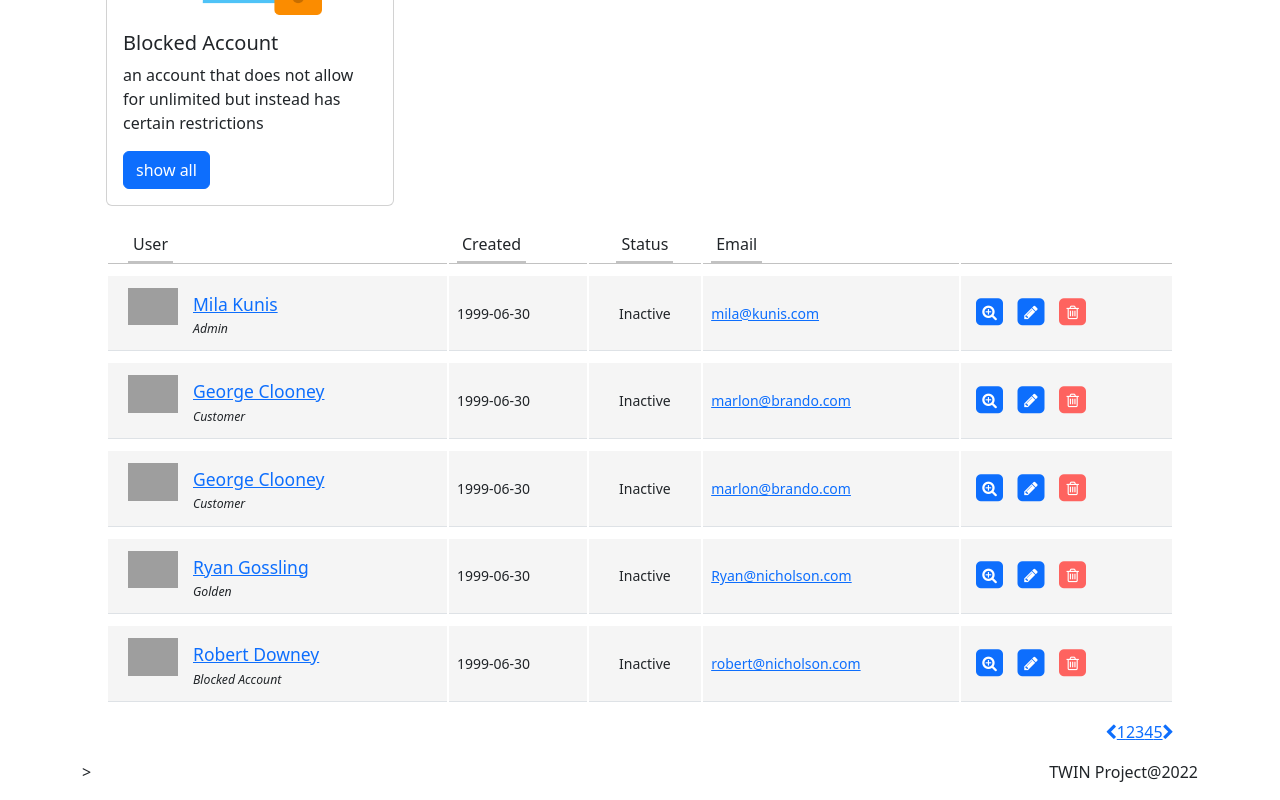
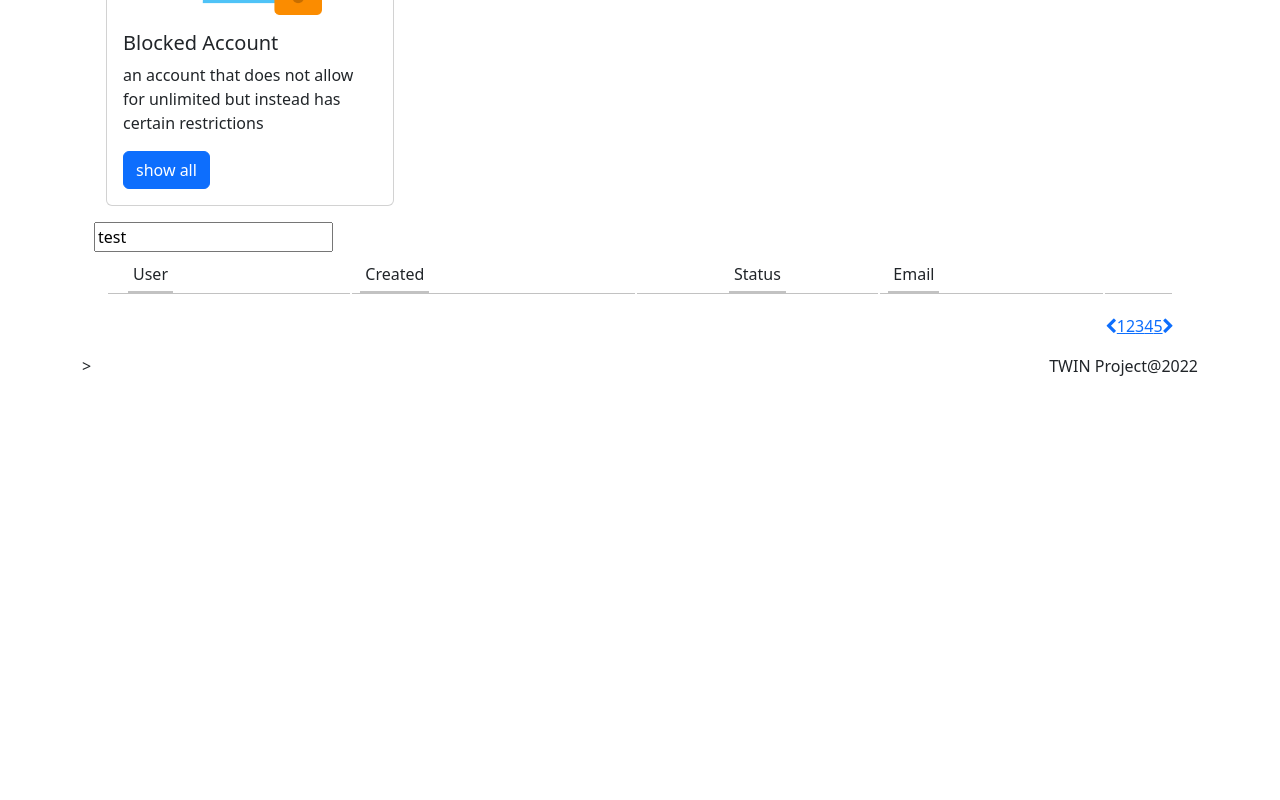
Before and after one commit to amenirommene/Angular-2223, an Angular app in the folder 4TWIN2/angularTwin2/: page / in a window 1280 px wide. Shown: the part 1157-1957 px from the top of the page. After the commit the page ends 1551 px from the top, so only its background shows below. Built offline with nearby package versions, Linux system fonts and the light colour scheme; grey boxes are pictures that could not be loaded.

Commit message:
databinding-workshop3

```diff
--- a/4TWIN2/angularTwin2/src/app/listuser/listuser.component.html
+++ b/4TWIN2/angularTwin2/src/app/listuser/listuser.component.html
@@ -30,6 +30,7 @@ Rechercher (ngModel) : <input [(ngModel)] = "categorie2"> {{categorie2}}
     </li>
 </ul>--->
 <link href="https://maxcdn.bootstrapcdn.com/font-awesome/4.3.0/css/font-awesome.min.css" rel="stylesheet">
+<input type="text" [(ngModel)]="categorie">
 <div class="container">
 <div class="row">
 	<div class="col-lg-12">
@@ -38,7 +39,8 @@ Rechercher (ngModel) : <input [(ngModel)] = "categorie2"> {{categorie2}}
 				<table class="table user-list">
 					<thead>
 						<tr>
-							<th><span>User</span></th>
+
+						<th><span>User</span></th>
 							<th><span>Created</span></th>
 							<th class="text-center"><span>Status</span></th>
 							<th><span>Email</span></th>
@@ -46,10 +48,11 @@ Rechercher (ngModel) : <input [(ngModel)] = "categorie2"> {{categorie2}}
 						</tr>
 					</thead>
 					<tbody>
-						<tr  *ngFor="let user of list; let i=index">
+						<div  *ngFor="let user of list; let i=index">
+						<tr   *ngIf="user.accountCategory == categorie">
 							<td>
 								<img src="{{user.picture}}" alt="">
-								<a href="#" class="user-link">{{user.firstName}} {{user.lastName}}</a>
+								<a href="#" class="user-link">{{i}}**{{user.firstName}} {{user.lastName}}</a>
 								<span class="user-subhead">{{user.accountCategory}}</span>
 							</td>
 							<td>
@@ -74,15 +77,17 @@ Rechercher (ngModel) : <input [(ngModel)] = "categorie2"> {{categorie2}}
 										<i class="fa fa-pencil fa-stack-1x fa-inverse" ></i>
 									</span>
 								</a>
-								<a class="table-link danger" (click)="delete(i)">
+								<button class="table-link danger" (click)="delete(i)"
+								 [style.display]="user.accountCategory == 'Admin' ? 'none' : 'block'">
 									<span class="fa-stack">
 										<i class="fa fa-square fa-stack-2x"></i>
 										<i class="fa fa-trash-o fa-stack-1x fa-inverse"></i>
 									</span>
-								</a>
+								</button>
+
 							</td>
 						</tr>
-
+						</div>
 					</tbody>
 				</table>
 			</div>
--- a/4TWIN2/angularTwin2/src/app/listuser/listuser.component.ts
+++ b/4TWIN2/angularTwin2/src/app/listuser/listuser.component.ts
@@ -8,6 +8,7 @@ import { User } from '../models/user';
 })
 export class ListuserComponent implements OnInit {
 
+  categorie : string="test";
   sourceImage : string = '../assets/images/admin.png';
   nb2 : number = 8;
   nb : number = 5;
```
